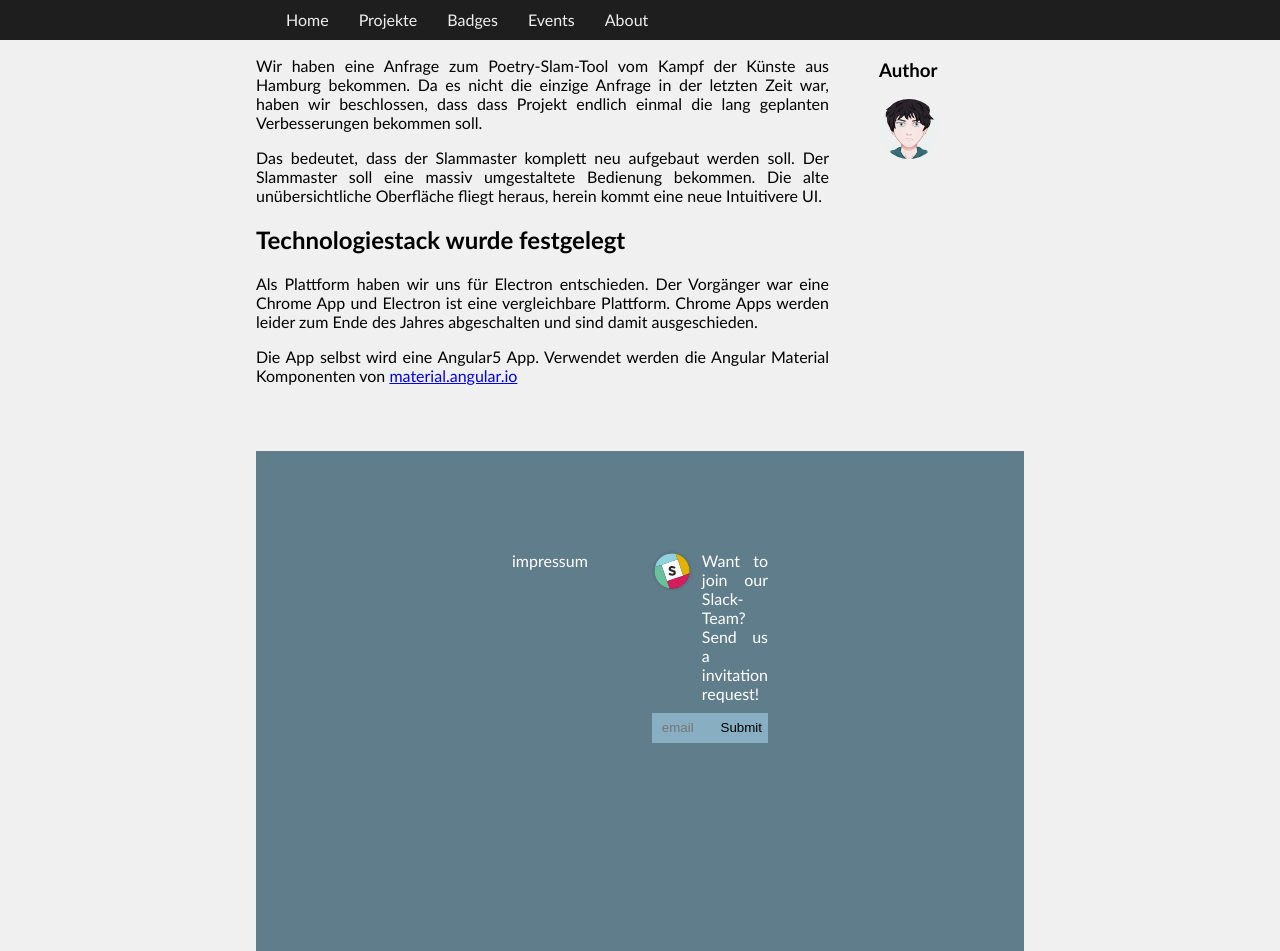
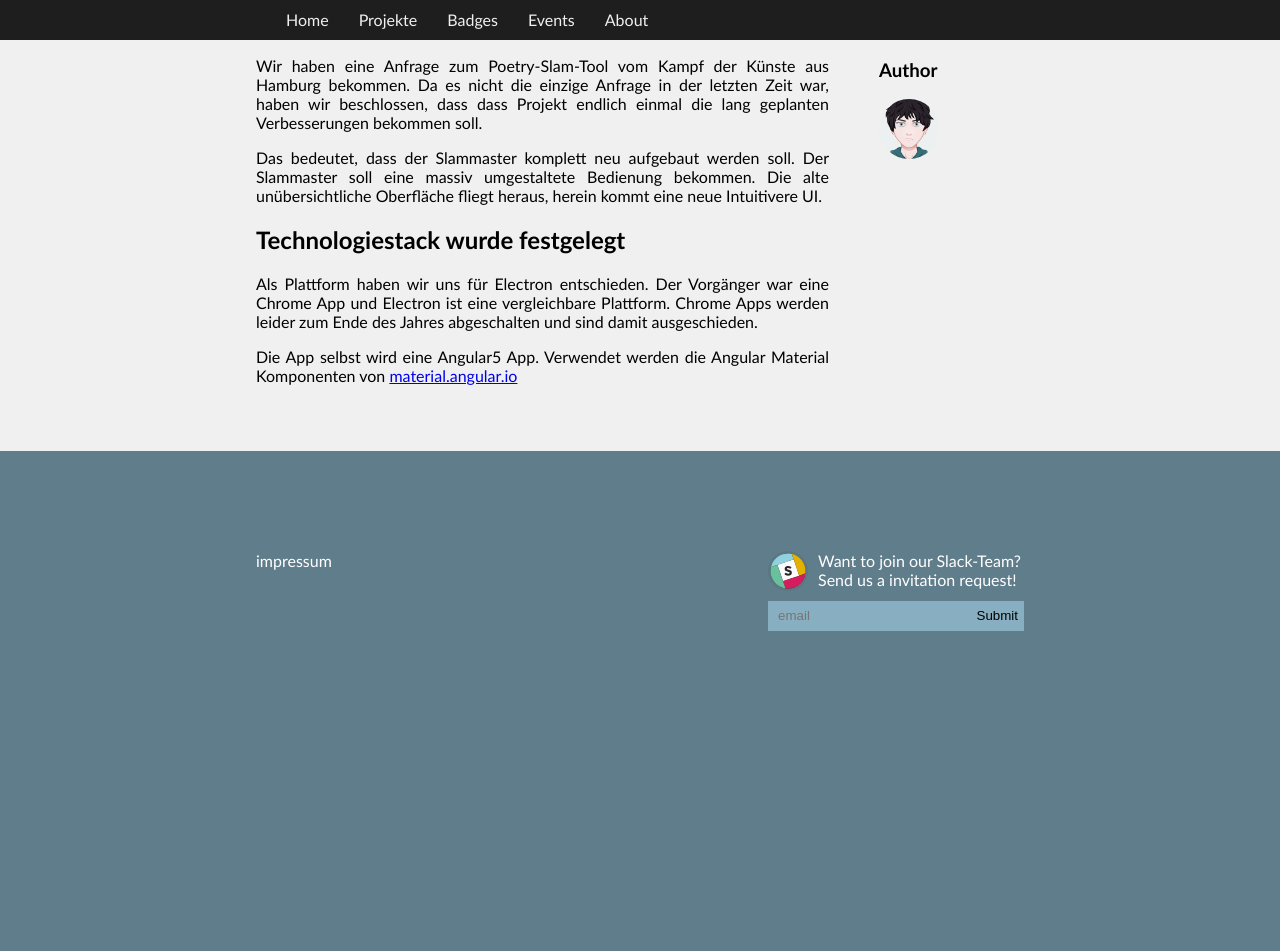
Before and after one commit to opendata-heilbronn/codeforheilbronn-de, a Jekyll site: the page built from _posts/2017-11-02-slammaster-technologie.md, in a window 1280 px wide. Built offline with Jekyll 4.4.1, drawn with Linux system fonts in a browser that asks for light colours; nearby versions of some CDN libraries.

Commit message:
fix #2 - missed closing div

```diff
--- a/_layouts/blog.html
+++ b/_layouts/blog.html
@@ -19,7 +19,7 @@
         </div>
     </div>
 
-    <div style="clear: both">
+    <div style="clear: both"></div>
 
 </div>
 
```
